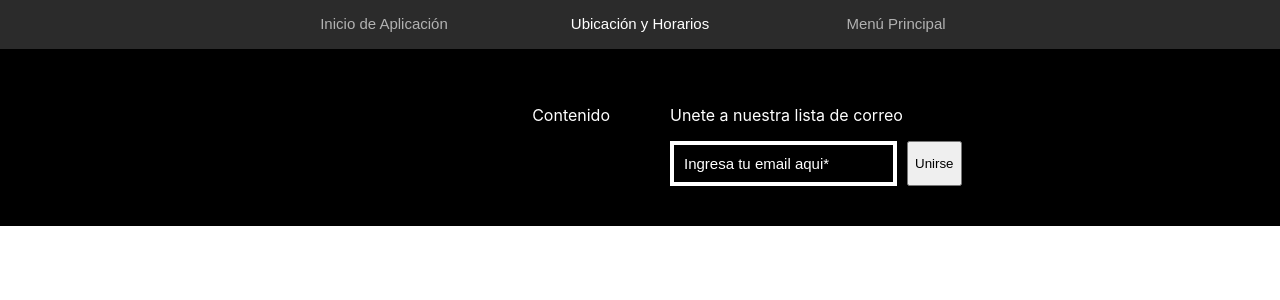
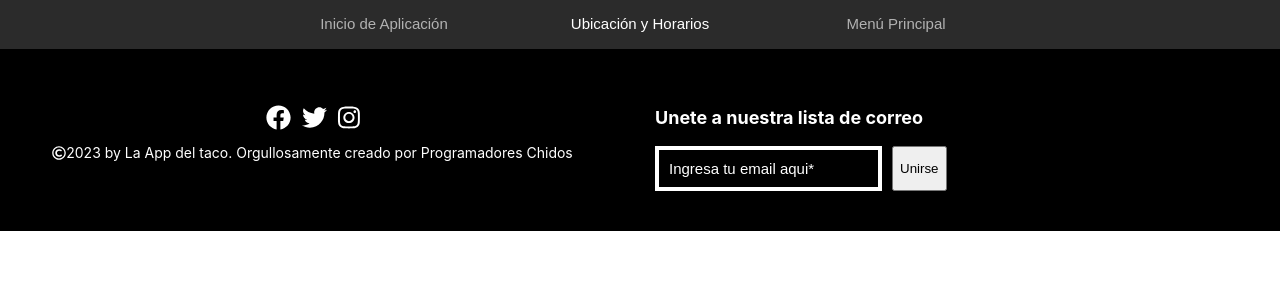
Before and after one commit to ProgrmadoresChidos/web-react-app-taco, a React (Create React App) app: page / in a window 1280 px wide. Shown: the top 300 px of the page. Built offline with nearby package versions, Linux system fonts and the light colour scheme.

Commit message:
fontAwesome agregado y info agregado en el footer

```diff
--- a/package.json
+++ b/package.json
@@ -3,6 +3,11 @@
   "version": "0.1.0",
   "private": true,
   "dependencies": {
+    "@fortawesome/fontawesome-svg-core": "^1.2.30",
+    "@fortawesome/free-brands-svg-icons": "^5.14.0",
+    "@fortawesome/free-regular-svg-icons": "^5.14.0",
+    "@fortawesome/free-solid-svg-icons": "^5.14.0",
+    "@fortawesome/react-fontawesome": "^0.1.11",
     "@testing-library/jest-dom": "^4.2.4",
     "@testing-library/react": "^9.5.0",
     "@testing-library/user-event": "^7.2.1",
--- a/src/components/footer/footer.css
+++ b/src/components/footer/footer.css
@@ -6,29 +6,62 @@
   background-color: #000;
 }
 
-.footer__content {
+.footer__contact {
   flex: 1;
-  color: white;
 }
 
-.footer__content--paddingVertical {
+.footer--paddingVertical {
   padding: 40px 0px;
 }
 
-.footer__content--alignRight {
+.footer__info {
+  flex: 1;
   display: flex;
-  justify-content: flex-end;
-  padding-right: 30px;
+  flex-direction: column;
+  align-items: center;
+  justify-content: center;
 }
-.footer__content--alignLeft {
+
+.footer__info__socialNetworks {
+  width: 100%;
+  display: flex;
+  justify-content: center;
+}
+
+.footer__info__socialNetworks__iconsWrapper {
+  width: 15%;
+  display: flex;
+  justify-content: space-between;
+  font-size: 25px;
+}
+
+.footer__info__text {
+  display: flex;
+  justify-content: center;
+  align-items: center;
+  font-size: 14px;
+}
+
+.footer--alignLeft {
   display: flex;
   justify-content: flex-start;
   padding-left: 30px;
 }
-.footer__content__contactForm {
+
+.footer__contact__form {
   display: flex;
   flex-direction: column;
 }
-.footer__content__contactForm__fields{
+
+.footer__contact__form__fields{
   display: flex;
 }
+
+.footer__contact__form--text {
+  font-weight: bold;
+  font-size: 18px;
+}
+
+.footer--textColor {
+  color: white;
+}
--- a/src/components/footer/footer.tsx
+++ b/src/components/footer/footer.tsx
@@ -1,19 +1,34 @@
 import React from 'react';
+import { FontAwesomeIcon } from '@fortawesome/react-fontawesome';
+import { faFacebook, faTwitter, faInstagram } from '@fortawesome/free-brands-svg-icons';
+import { faCopyright } from '@fortawesome/free-regular-svg-icons'
+
 // Components
 import Input from '../form/input/input';
+
 // Styles
 import './footer.css';
 
 const Footer = () => {
   return (
     <footer className="footer footer--background">
-      <div className="footer__content footer__content--alignRight footer__content--paddingVertical">
-        <p>Contenido</p>
+      <div className="footer__info footer--paddingVertical">
+        <div className="footer__info__socialNetworks">
+          <div className="footer__info__socialNetworks__iconsWrapper footer--textColor">
+            <FontAwesomeIcon icon={faFacebook} />
+            <FontAwesomeIcon icon={faTwitter} />
+            <FontAwesomeIcon icon={faInstagram} />
+          </div>
+        </div>
+        <div className="footer__info__text footer--textColor">
+          <FontAwesomeIcon icon={faCopyright} />
+          <p>2023 by La App del taco. Orgullosamente creado por Programadores Chidos</p>
+        </div>
       </div>
-      <div className="footer__content footer__content--alignLeft footer__content--paddingVertical">
-        <div className="footer__content__contactForm">
-          <p>Unete a nuestra lista de correo</p>
-          <div className="footer__content__contactForm__fields">
+      <div className="footer__contact footer--alignLeft footer--paddingVertical">
+        <div className="footer__contact__form footer--textColor">
+          <p className="footer__contact__form--text">Unete a nuestra lista de correo</p>
+          <div className="footer__contact__form__fields">
             <Input
               placeholder="Ingresa tu email aqui*"
               style={{
```
Also changed, not shown: 1 other file (tests, documents, lock files or other folders).
